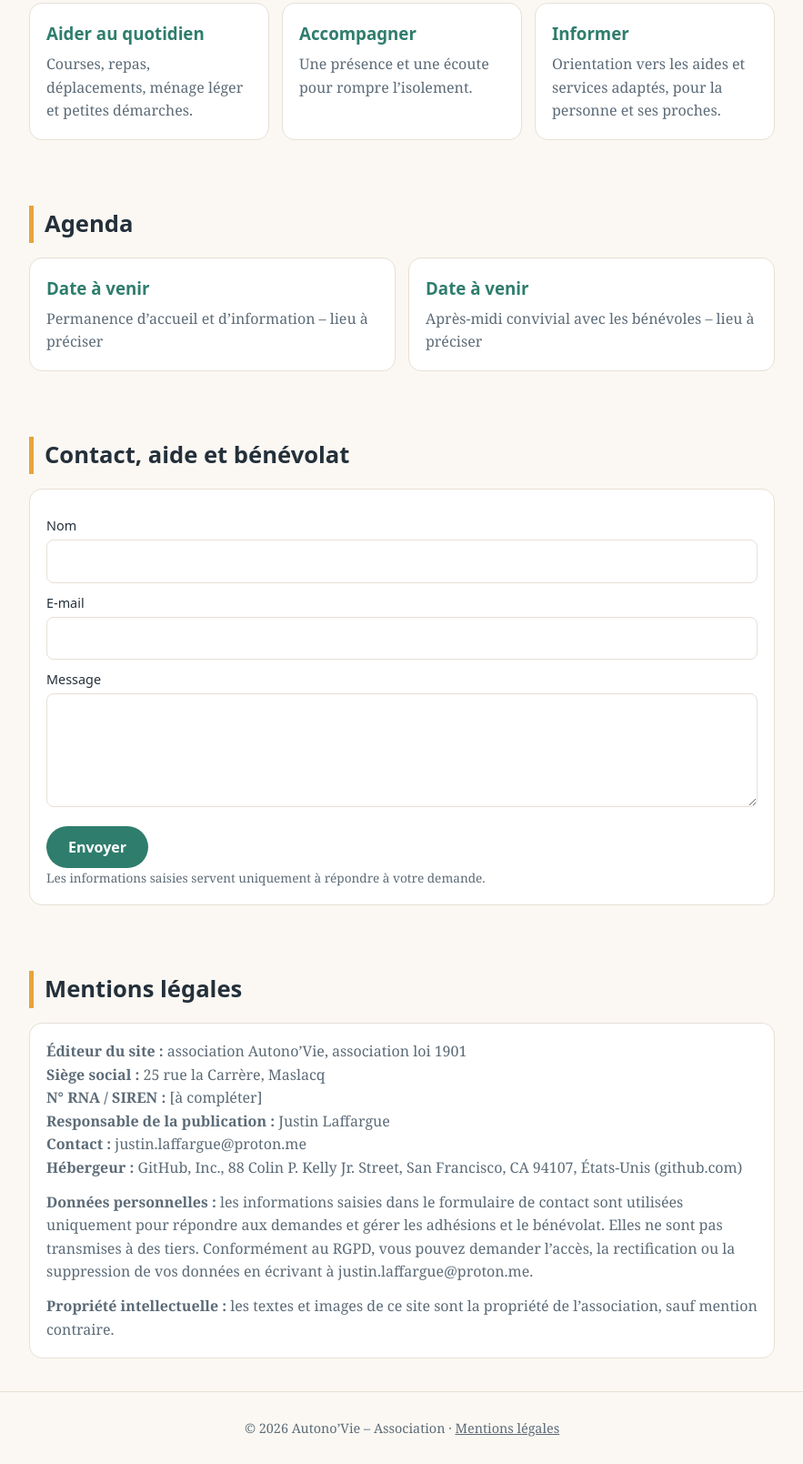
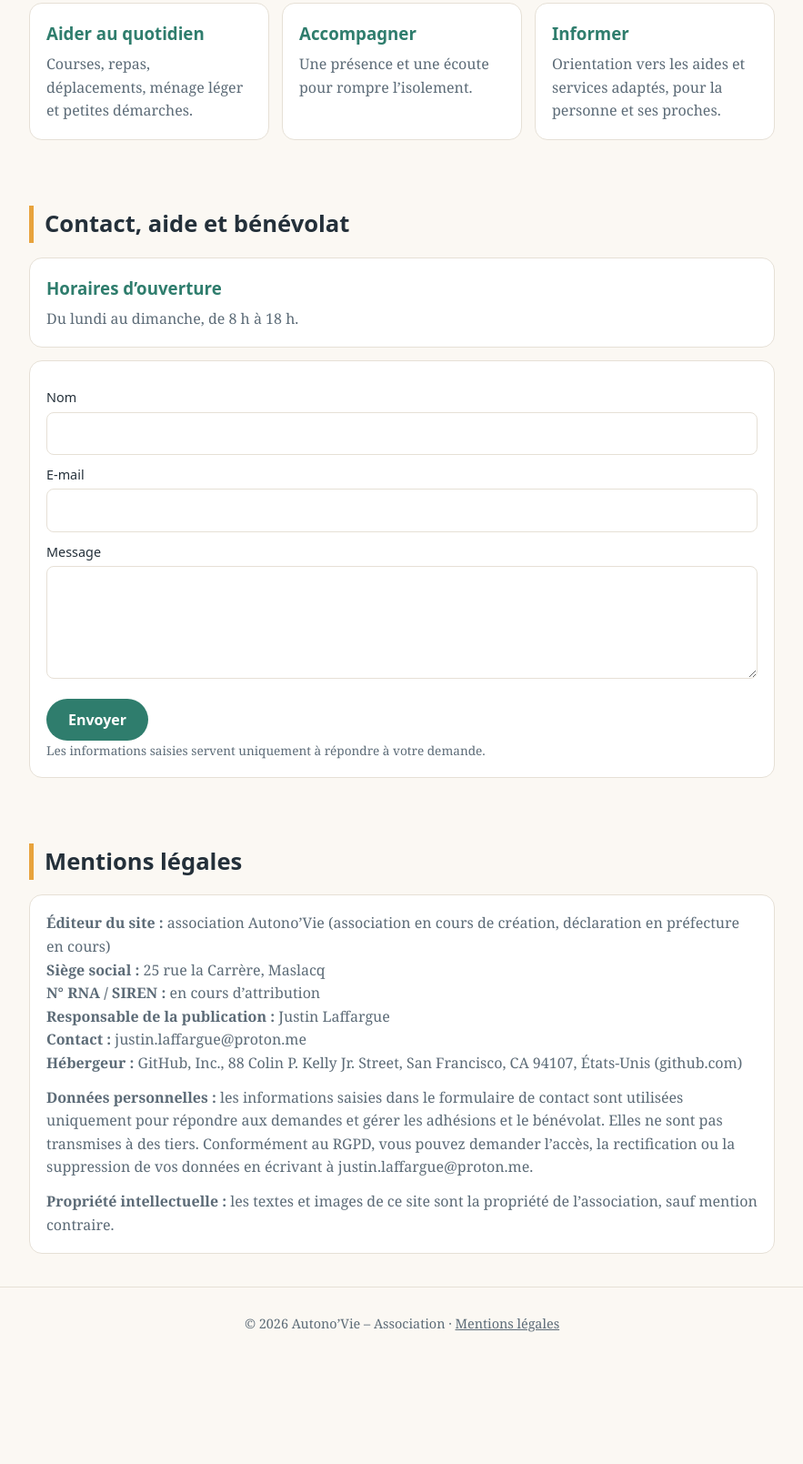
Before and after one commit to justin-laffargue/Autono-Vie, a plain HTML site: page index.html in a window 1280 px wide. Shown: the part 673-2282 px from the top of the page at 91% size, without its empty margins (198-1081 px from the left). After the commit the page ends 2167 px from the top, so only its background shows below. Drawn offline with Linux system fonts and the light colour scheme.

Commit message:
Add files via upload

```diff
--- a/index.html
+++ b/index.html
@@ -32,7 +32,7 @@ footer{text-align:center;color:var(--muted);padding:28px 20px;border-top:1px sol
 <body>
 <header>
   <div class="logo">Autono’Vie</div>
-  <nav><a href="#mission">Mission</a><a href="#actions">Actions</a><a href="#agenda">Agenda</a><a href="#contact">Contact</a></nav>
+  <nav><a href="#mission">Mission</a><a href="#actions">Actions</a><a href="#contact">Contact</a></nav>
 </header>
 
 <section class="hero">
@@ -55,16 +55,9 @@ footer{text-align:center;color:var(--muted);padding:28px 20px;border-top:1px sol
   </div>
 </section>
 
-<section id="agenda">
-  <h2>Agenda</h2>
-  <div class="grid">
-    <div class="card"><h3>Date à venir</h3><p>Permanence d’accueil et d’information – lieu à préciser</p></div>
-    <div class="card"><h3>Date à venir</h3><p>Après-midi convivial avec les bénévoles – lieu à préciser</p></div>
-  </div>
-</section>
-
 <section id="contact">
   <h2>Contact, aide et bénévolat</h2>
+  <div class="card" style="margin-bottom:14px"><h3>Horaires d’ouverture</h3><p>Du lundi au dimanche, de 8 h à 18 h.</p></div>
   <div class="card">
     <form id="cf" action="https://formspree.io/f/xqpqplvj" method="POST">
     <label for="n">Nom</label><input id="n" name="nom" type="text" required>
@@ -80,9 +73,9 @@ footer{text-align:center;color:var(--muted);padding:28px 20px;border-top:1px sol
 <section id="mentions">
   <h2>Mentions légales</h2>
   <div class="card">
-    <p><strong>Éditeur du site :</strong> association Autono’Vie, association loi 1901<br>
+    <p><strong>Éditeur du site :</strong> association Autono’Vie (association en cours de création, déclaration en préfecture en cours)<br>
     <strong>Siège social :</strong> 25 rue la Carrère, Maslacq<br>
-    <strong>N° RNA / SIREN :</strong> [à compléter]<br>
+    <strong>N° RNA / SIREN :</strong> en cours d’attribution<br>
     <strong>Responsable de la publication :</strong> Justin Laffargue<br>
     <strong>Contact :</strong> justin.laffargue@proton.me<br>
     <strong>Hébergeur :</strong> GitHub, Inc., 88 Colin P. Kelly Jr. Street, San Francisco, CA 94107, États-Unis (github.com)</p>
```
